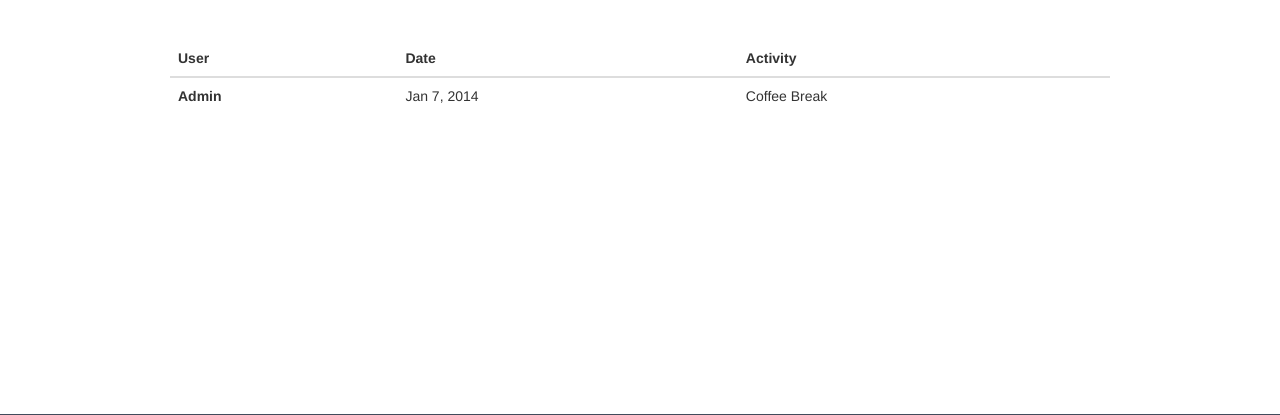
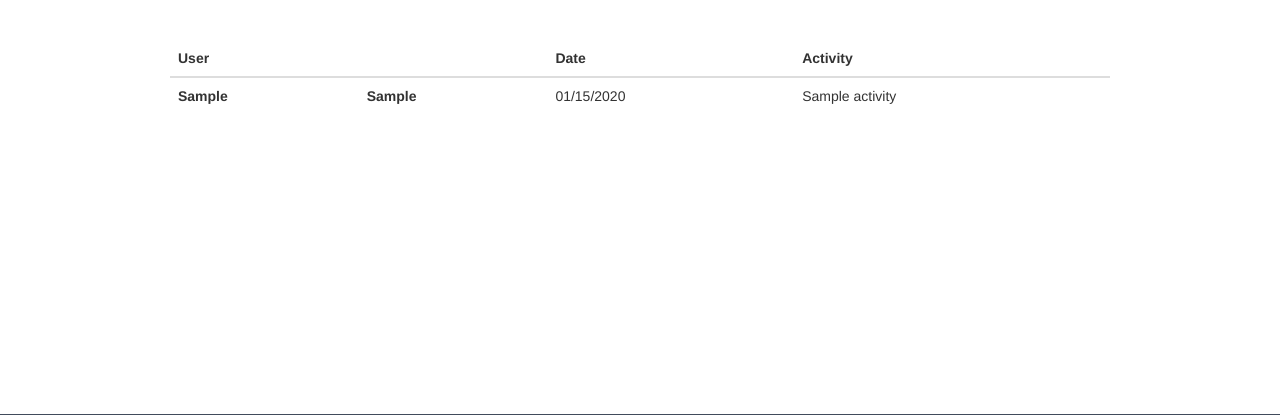
Before and after one commit to jameslockhart/rally8, a PHP site: template twigs/history.twig in a window 1280 px wide. Shown: the part 284-699 px from the top of the page. Run offline with PHP 8.4, Linux system fonts and the light colour scheme; the template is opened without the code that fills it: most values are stand-ins (such as "Sample title", 1, 10 or a date in 2020); some libraries are stand-ins or nearby versions.

Commit message:
overcomplex query ftw.

```diff
--- a/twigs/history.twig
+++ b/twigs/history.twig
@@ -22,6 +22,7 @@
                 <thead>
                 <tr>
                     <th>User</th>
+                    <th></th>
                     <th>Date</th>
                     <th>Activity</th>
                 </tr>
@@ -29,9 +30,10 @@
                 <tbody>
                 <tr>
                     {% for row in history %}
-                    <td><b>Admin</b></td>
-                    <td>Jan 7, 2014</td>
-                    <td>Coffee Break</td>
+                    <td><b>{{ row.user1 }}</b></td>
+                    <td><b>{{ row.user2 }}</b></td>
+                    <td>{{ row.datetime|date("m/d/Y") }}</td>
+                    <td>{{ row.activity }}</td>
                         {% endfor %}
                 </tr>
                 </tbody>
--- a/web/index.php
+++ b/web/index.php
@@ -145,7 +145,7 @@ $app->get('/dashboard/history',function() use($app) {
     init_database($app);
 
 
-    $sql = "select distinct(m.id), u1.username, u2.username, mt.name, m.datetime from matches m join users u1 on u1.id = m.user_1 join users u2 on u2.id = m.user_2 join meet_types mt on mt.id = m.meet_types_id where user_1 = $user_id OR user_2 = $user_id";
+    $sql = "select distinct(m.id), u1.username as user1, u2.username as user2, mt.name as activity, m.datetime as datetime from matches m join users u1 on u1.id = m.user_1 join users u2 on u2.id = m.user_2 join meet_types mt on mt.id = m.meet_types_id where user_1 = $user_id OR user_2 = $user_id";
     $stuff = array();
     $result = $app['db']->query($sql);
     while($row = $result->fetch()) {
```
